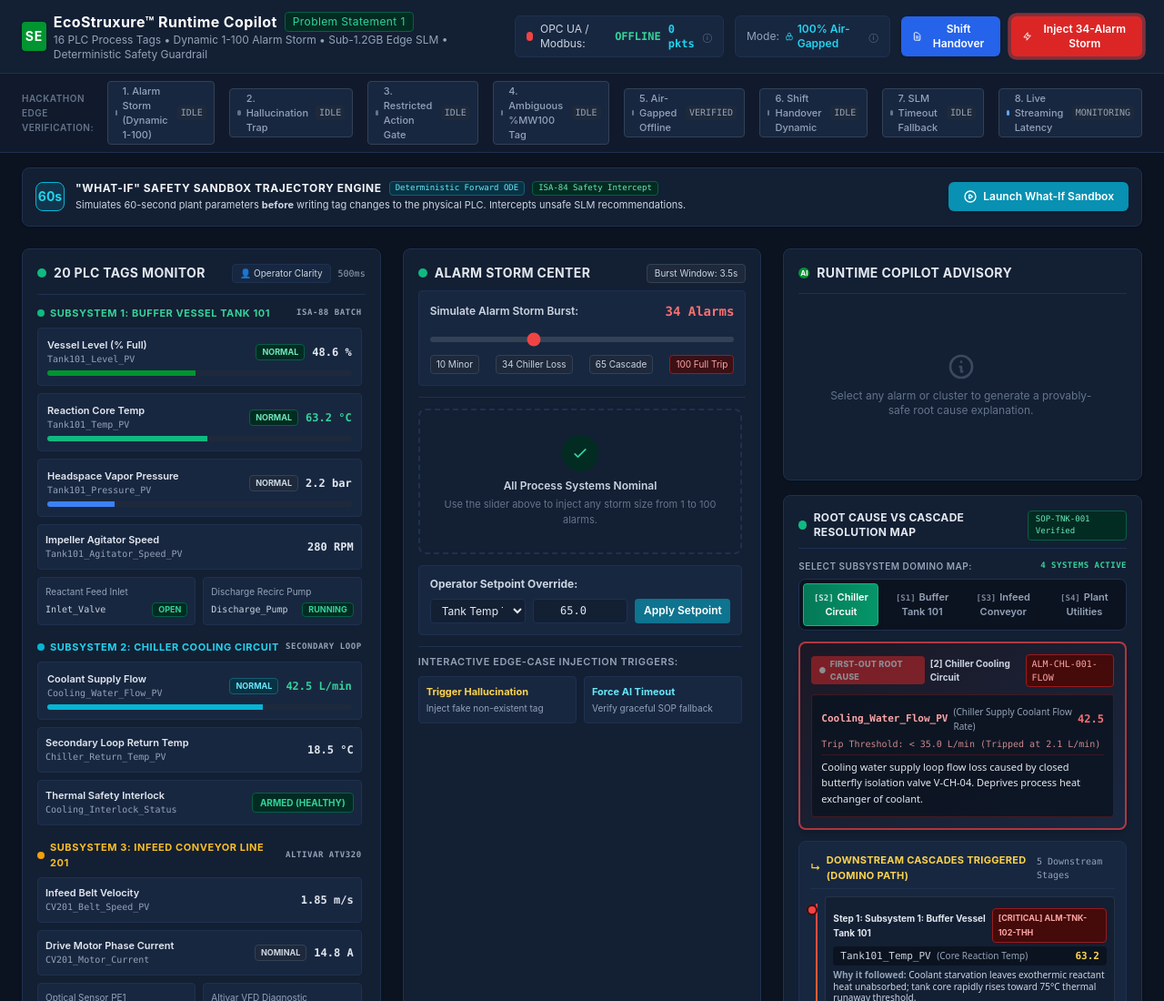
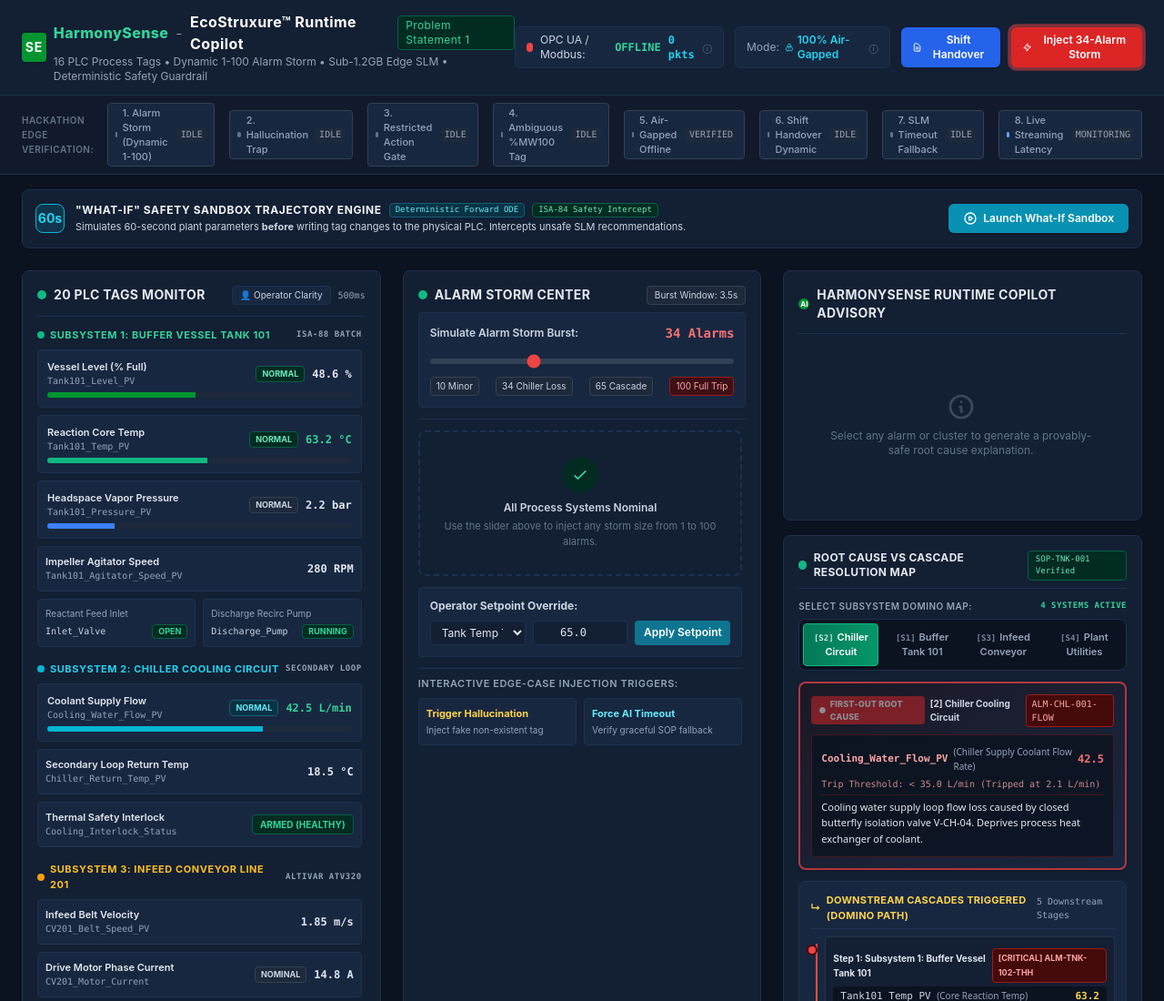
Before and after one commit to srivardhxn/HarmonySense-Scheinder, a website: page copilot_app/frontend/index.html in a window 1280 px wide. Shown: the top 1100 px of the page at 91% size. Drawn offline with nearby package versions, Linux system fonts and the light colour scheme.

Commit message:
chore(branding): update system name to HarmonySense-EcoStruxure™ Runtime Copilot

```diff
--- a/copilot_app/frontend/index.html
+++ b/copilot_app/frontend/index.html
@@ -3,7 +3,7 @@
 <head>
   <meta charset="UTF-8">
   <meta name="viewport" content="width=device-width, initial-scale=1.0">
-  <title>Schneider Electric EcoStruxure™ Runtime Copilot</title>
+  <title>Schneider Electric HarmonySense-EcoStruxure™ Runtime Copilot</title>
   <link rel="stylesheet" href="/styles.css">
   <!-- Tailwind CDN with graceful local styling fallback -->
   <script src="https://cdn.tailwindcss.com"></script>
@@ -605,7 +605,7 @@
                 </div>
                 <div>
                   <h1 class="font-bold text-base tracking-wide text-white flex items-center gap-2">
-                    EcoStruxure™ Runtime Copilot
+                    <span class="text-emerald-400 font-extrabold tracking-wide">HarmonySense</span><span class="text-slate-400 font-light">-</span><span>EcoStruxure™ Runtime Copilot</span>
                     <span class="text-xs font-normal px-2 py-0.5 rounded bg-emerald-950 text-emerald-400 border border-emerald-800">
                       Problem Statement 1
                     </span>
@@ -1255,7 +1255,7 @@
                 <div class="flex items-center justify-between pb-3 border-b border-[#1e314f] mb-3">
                   <div class="flex items-center space-x-2">
                     <div class="w-3 h-3 rounded-full bg-[#009530] flex items-center justify-center text-[8px] text-white font-bold">AI</div>
-                    <h2 class="text-sm font-bold tracking-wide uppercase text-slate-200">Runtime Copilot Advisory</h2>
+                    <h2 class="text-sm font-bold tracking-wide uppercase text-slate-200">HarmonySense Runtime Copilot Advisory</h2>
                   </div>
                   ${copilotResult ? html`
                     <span class="badge-guardrail ${copilotResult.confidence_level === 'high' ? 'badge-green' : copilotResult.confidence_level === 'low' ? 'badge-yellow' : 'badge-blue'}">
```
